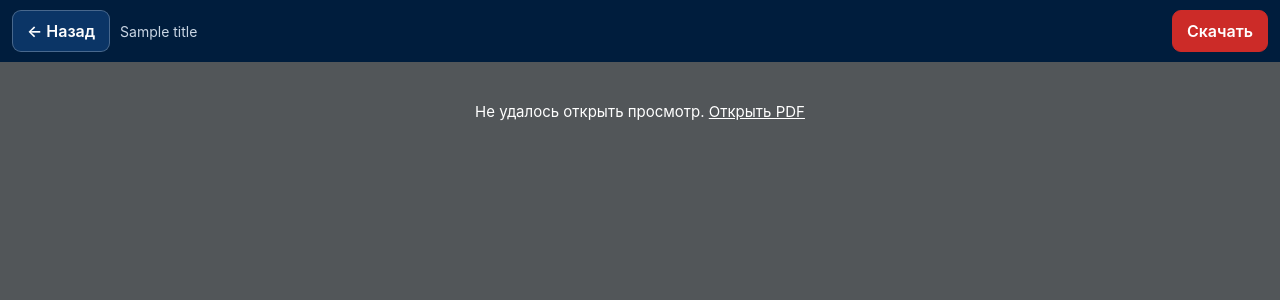
After one commit to warpbk-del/anescom-edo-portal, a Python web app: template app/templates/pdfview.html in a window 1280 px wide. The commit adds this page. Shown: the top 300 px of the page. Run offline with Jinja, Linux system fonts and the light colour scheme; the template is opened without the code that fills it: most values are stand-ins (such as "Sample title", 1, 10 or a date in 2020); some libraries are stand-ins or nearby versions.

Commit message:
v5v: просмотр PDF со своей шапкой «← Назад»/«Скачать» (в приложении на телефоне нет кнопки браузера)
Co-Authored-By: Claude Opus 5.5 <noreply@anthropic.com>
Claude-Session: https://claude.ai/code/session_015F1Acre2VjUrJtxKExryZ2

```diff
--- a/app/templates/cabinet_doc.html
+++ b/app/templates/cabinet_doc.html
@@ -38,7 +38,7 @@
           <span class="v3-note">{{ d['client_name'] or 'контрагент не указан' }}</span>
         </div>
       </div>
-      <a class="v3-btn ghost" href="{{ base }}/s/{{ d['sign_token'] }}/view" target="_blank" rel="noopener">Открыть PDF</a>
+      <a class="v3-btn ghost" href="{{ base }}/s/{{ d['sign_token'] }}/doc?back=/cabinet/doc/{{ d['id'] }}">Открыть PDF</a>
       {% if d['status'] == 'signed' %}<a class="v3-btn" href="{{ base }}/s/{{ d['sign_token'] }}/certificate" target="_blank" rel="noopener">Квитанция с QR (PDF)</a>
       {% elif d['workflow'] and d['status'] == 'in_progress' %}<a class="v3-btn" href="{{ base }}/s/{{ d['sign_token'] }}/certificate" target="_blank" rel="noopener">Промежуточный протокол с QR</a>{% endif %}
     </div>
--- a/app/templates/my.html
+++ b/app/templates/my.html
@@ -59,8 +59,8 @@
     {% for d in docs %}<div class="doc"><div><div class="nm">{{ d.title }}</div>
       <span class="mut">{{ d.created }}</span><span class="st {{ d.status }}">{{ {'signed':'подписан','in_progress':'на подписании','declined':'отклонён','sent':'отправлен','viewed':'просмотрен','created':'создан'}.get(d.status, d.status) }}</span></div>
       <div class="bt">{% if d.my_turn %}<a class="go" href="{{ base }}{{ d.link }}">Подписать</a>{% endif %}
-        <a href="{{ base }}{{ d.pdf }}" target="_blank" rel="noopener">PDF</a>
-        {% if d.status == 'signed' %}<a href="{{ base }}{{ d.cert }}" target="_blank" rel="noopener">Квитанция</a>{% endif %}</div></div>
+        <a href="{{ base }}{{ d.pdf|replace('/view', '/doc') }}?back=/my">PDF</a>
+        {% if d.status == 'signed' %}<a href="{{ base }}{{ d.cert|replace('/certificate', '/doc') }}?f=cert&back=/my">Квитанция</a>{% endif %}</div></div>
     {% else %}<p class="mut">Документов на портале пока нет. Накладные появляются здесь в день отгрузки.</p>{% endfor %}
   </section>
 
--- /dev/null
+++ b/app/templates/pdfview.html
@@ -0,0 +1,41 @@
+<!doctype html>
+<html lang="ru"><head><meta charset="utf-8">
+<meta name="viewport" content="width=device-width, initial-scale=1, maximum-scale=5">
+<title>{{ title }} — {{ brand }}</title>
+<meta name="theme-color" content="#001d3d">
+<style>
+*{box-sizing:border-box}body{margin:0;background:#525659;font-family:-apple-system,Segoe UI,Roboto,Arial,sans-serif}
+.bar{position:sticky;top:0;z-index:5;display:flex;align-items:center;gap:10px;background:#001d3d;color:#fff;padding:10px 12px;
+  padding-top:max(10px,env(safe-area-inset-top))}
+.bar a,.bar button{display:inline-flex;align-items:center;gap:6px;color:#fff;text-decoration:none;font-size:16px;font-weight:600;
+  background:#0b3566;border:1px solid rgba(255,255,255,.25);border-radius:9px;padding:10px 14px;cursor:pointer;font-family:inherit}
+.bar .t{flex:1;min-width:0;font-size:14px;color:#c9d6e4;white-space:nowrap;overflow:hidden;text-overflow:ellipsis}
+.bar .dl{background:#cc2b28;border-color:#cc2b28}
+#pages{padding:10px 8px 40px;display:flex;flex-direction:column;align-items:center;gap:10px}
+#pages canvas{width:100%;max-width:900px;height:auto;background:#fff;box-shadow:0 2px 8px rgba(0,0,0,.35)}
+.msg{color:#fff;text-align:center;padding:30px 16px;font-size:15px}
+</style></head><body>
+<div class="bar">
+  <a href="{{ back }}" onclick="if(history.length>1&&document.referrer){history.back();return false;}">← Назад</a>
+  <span class="t">{{ title }}</span>
+  <a class="dl" href="{{ pdf }}" download>Скачать</a>
+</div>
+<div id="pages"><div class="msg" id="msg">Загружаю документ…</div></div>
+<script src="https://cdnjs.cloudflare.com/ajax/libs/pdf.js/3.11.174/pdf.min.js"></script>
+<script>
+(function(){
+  var msg=document.getElementById('msg'), box=document.getElementById('pages');
+  if(!window.pdfjsLib){ msg.innerHTML='Не удалось открыть просмотр. <a style="color:#fff" href="{{ pdf }}">Открыть PDF</a>'; return; }
+  pdfjsLib.GlobalWorkerOptions.workerSrc='https://cdnjs.cloudflare.com/ajax/libs/pdf.js/3.11.174/pdf.worker.min.js';
+  pdfjsLib.getDocument('{{ pdf }}').promise.then(function(pdf){
+    msg.remove();
+    var dpr=Math.min(window.devicePixelRatio||1,2), w=Math.min(box.clientWidth-16,900);
+    var chain=Promise.resolve();
+    for(var i=1;i<=pdf.numPages;i++){(function(n){chain=chain.then(function(){return pdf.getPage(n).then(function(p){
+      var v=p.getViewport({scale:1}), sc=w/v.width*dpr, vp=p.getViewport({scale:sc});
+      var c=document.createElement('canvas'); c.width=vp.width; c.height=vp.height; box.appendChild(c);
+      return p.render({canvasContext:c.getContext('2d'),viewport:vp}).promise;});});})(i);}
+  }).catch(function(){ msg.innerHTML='Не удалось открыть документ. <a style="color:#fff" href="{{ pdf }}">Открыть PDF</a>'; });
+})();
+</script>
+</body></html>
```
Also changed, not shown: app/main.py (+12 -0 lines), app/templates/sign.html (+4 -4 lines).
